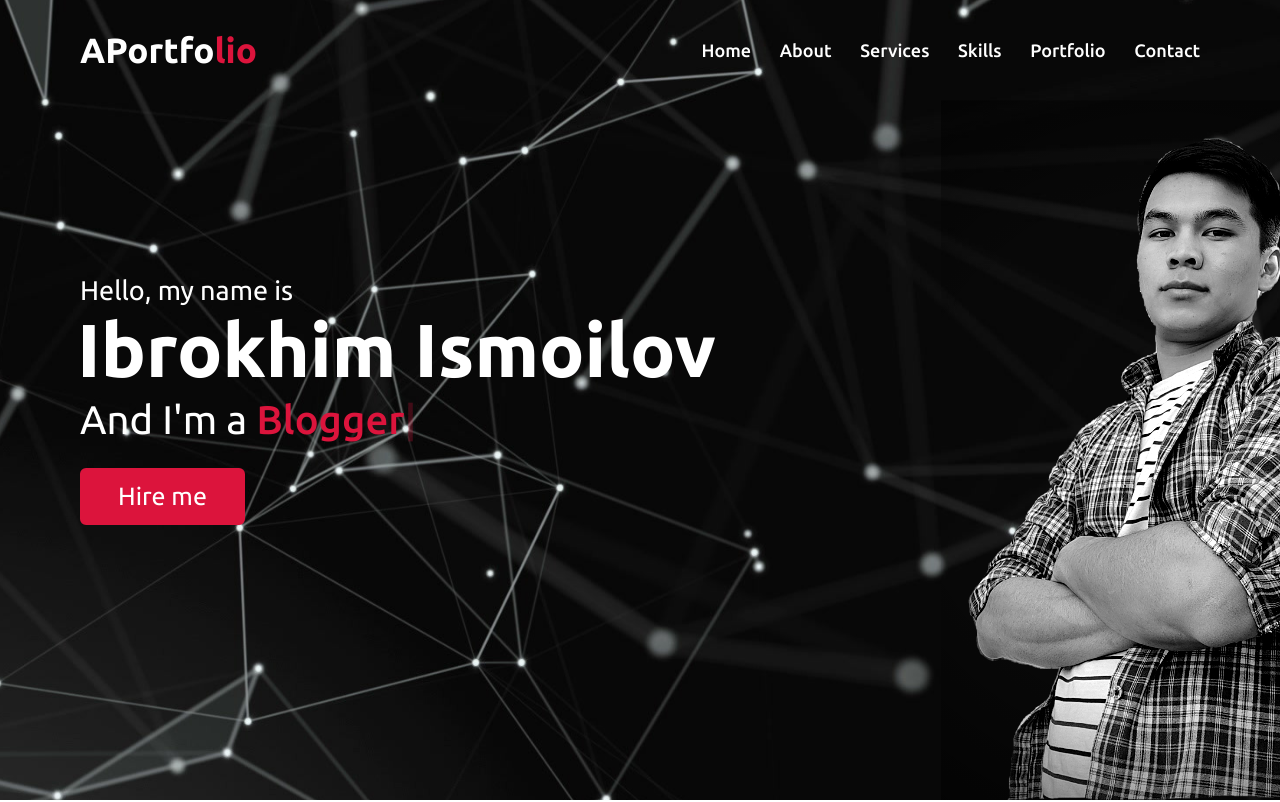
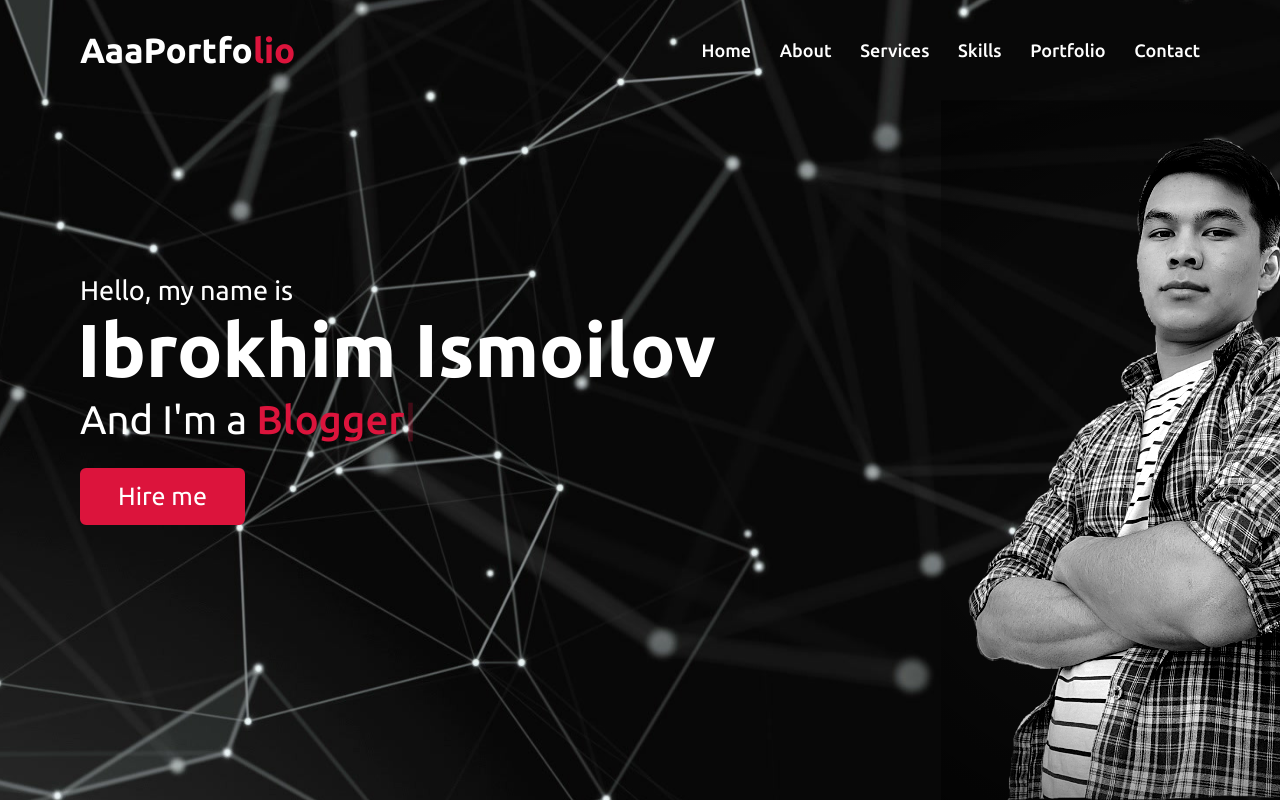
Before and after one commit to IsmailovTech/partfolio, a plain HTML site: page index.html in a window 1280 px wide. Shown: the top 802 px of the page. Drawn offline with nearby package versions, Linux system fonts and the light colour scheme.

Commit message:
niadur11

```diff
--- a/index.html
+++ b/index.html
@@ -20,7 +20,7 @@
     </div>
     <nav class="navbar">
         <div class="max-width">
-            <div class="logo"><a href="#">APortfo<span>lio</span></a></div>
+            <div class="logo"><a href="#">AaaPortfo<span>lio</span></a></div>
             <ul class="menu">
                 <li><a href="#home" class="menu-btn">Home</a></li>
                 <li><a href="#about" class="menu-btn">About</a></li>
```
